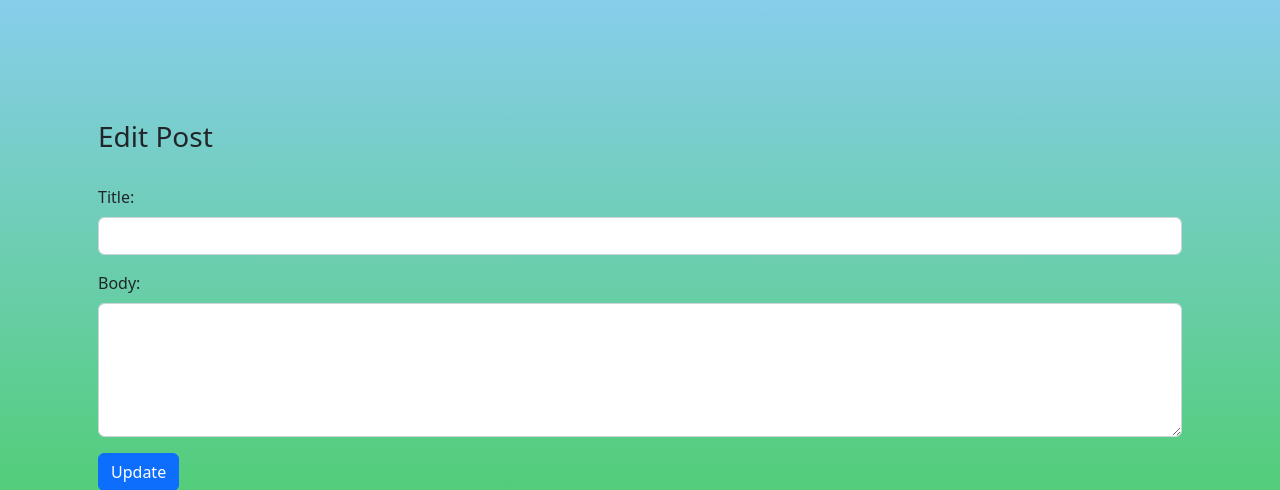
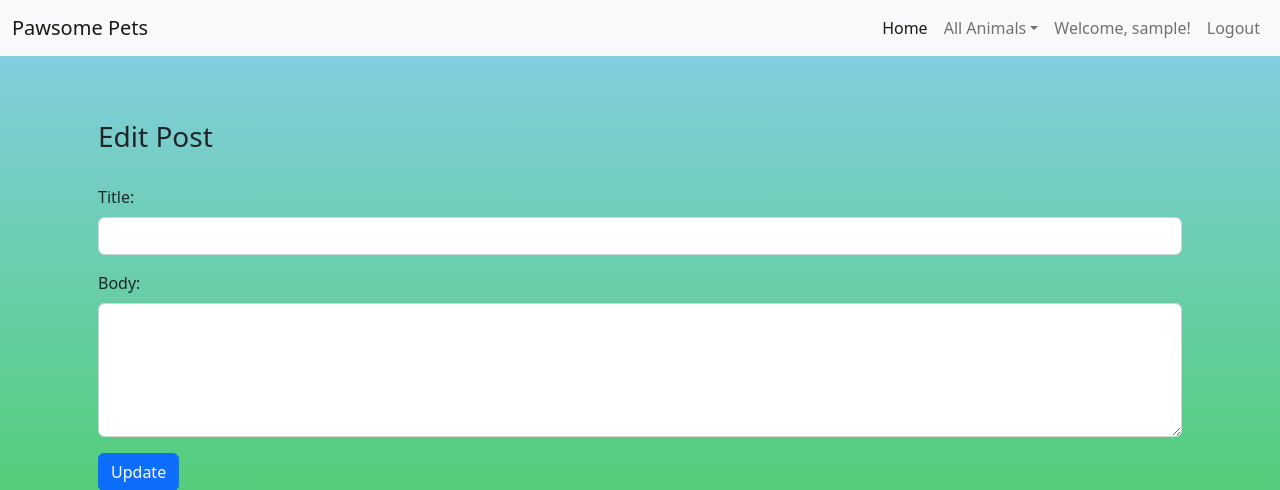
Before and after one commit to L-Gaertner96/PawsomePetResource, a Flask app: template flask_app/templates/edit_post.html in a window 1280 px wide. Shown: the top 490 px of the page. Run offline with Flask 3, Linux system fonts and the light colour scheme; the template is opened without the code that fills it, so the values that code supplies are empty; the visitor is signed in with stand-in values (Sample User, id 1); some libraries are stand-ins or nearby versions.

Commit message:
Final commit

```diff
--- a/flask_app/static/loginstyle.css
+++ b/flask_app/static/loginstyle.css
@@ -31,3 +31,10 @@
 .card-text-poster {
     margin-bottom: 0.5rem;
 }
+
+.navbar {
+    position: fixed;
+    top: 0;
+    width: 100%;
+    z-index: 1000;
+}
--- a/flask_app/static/style.css
+++ b/flask_app/static/style.css
@@ -24,7 +24,7 @@
     top: 0;
     width: 100%;
     z-index: 1000;
-    background-color: #87CEEB;
+
 }
 
 .container-content {
--- a/flask_app/templates/edit_post.html
+++ b/flask_app/templates/edit_post.html
@@ -10,6 +10,45 @@
 	<link rel="stylesheet" type="text/css" href="{{ url_for('static', filename='loginstyle.css') }}">
 </head>
 <body>
+    <nav class="navbar navbar-expand-xl navbar-light bg-light">
+        <div class="container-fluid">
+            <a class="navbar-brand" href="/">Pawsome Pets</a>
+            <button class="navbar-toggler" type="button" data-bs-toggle="collapse" data-bs-target="#navbarWithDropdown" aria-controls="navbarWithDropdown" aria-expanded="false" aria-label="Toggle navigation">
+            <span class="navbar-toggler-icon"></span>
+            </button>
+            <div class="collapse navbar-collapse show" id="navbarWithDropdown">
+                <ul class="navbar-nav ms-auto">
+                    <li class="nav-item">
+                        <a class="nav-link active" aria-current="page" href="/">Home</a>
+                    </li>
+                    <li class="nav-item dropdown">
+                        <a class="nav-link dropdown-toggle" href="/" id="navbarDropdownMenuLink" role="button" data-bs-toggle="dropdown" aria-expanded="false">All Animals</a>
+                        <ul class="dropdown-menu" aria-labelledby="navbarDropdownMenuLink">
+                            <li><a class="dropdown-item" href="/dogs">Dogs</a></li>
+                            <li><a class="dropdown-item" href="/cats">Cats</a></li>
+                            <li><a class="dropdown-item" href="/birds">Birds</a></li>
+                            <li><a class="dropdown-item" href="/reptiles">Reptiles</a></li>
+                            <li><a class="dropdown-item" href="/rodents">Rodents</a></li>
+                            <li><a class="dropdown-item" href="/livestock">Livestock</a></li>
+                            <li><a class="dropdown-item" href="/exotics">Exotics</a></li>
+                        </ul>
+                    </li>
+                    {% if session.user_id %}
+                        <li class="nav-item">
+                            <span class="nav-link">Welcome, {{ session.username }}!</span>
+                        </li>
+                        <li class="nav-item">
+                            <a class="nav-link" href="/logout">Logout</a>
+                        </li>
+                    {% else %}
+                        <li class="nav-item">
+                            <a class="nav-link" href="/login">Login</a>
+                        </li>
+                    {% endif %}
+                </ul>
+            </div>
+        </div>
+    </nav>
     <div class="container">
         <div class="card">
             <div class="card-header"><h3>Edit Post</h3></div>
```
